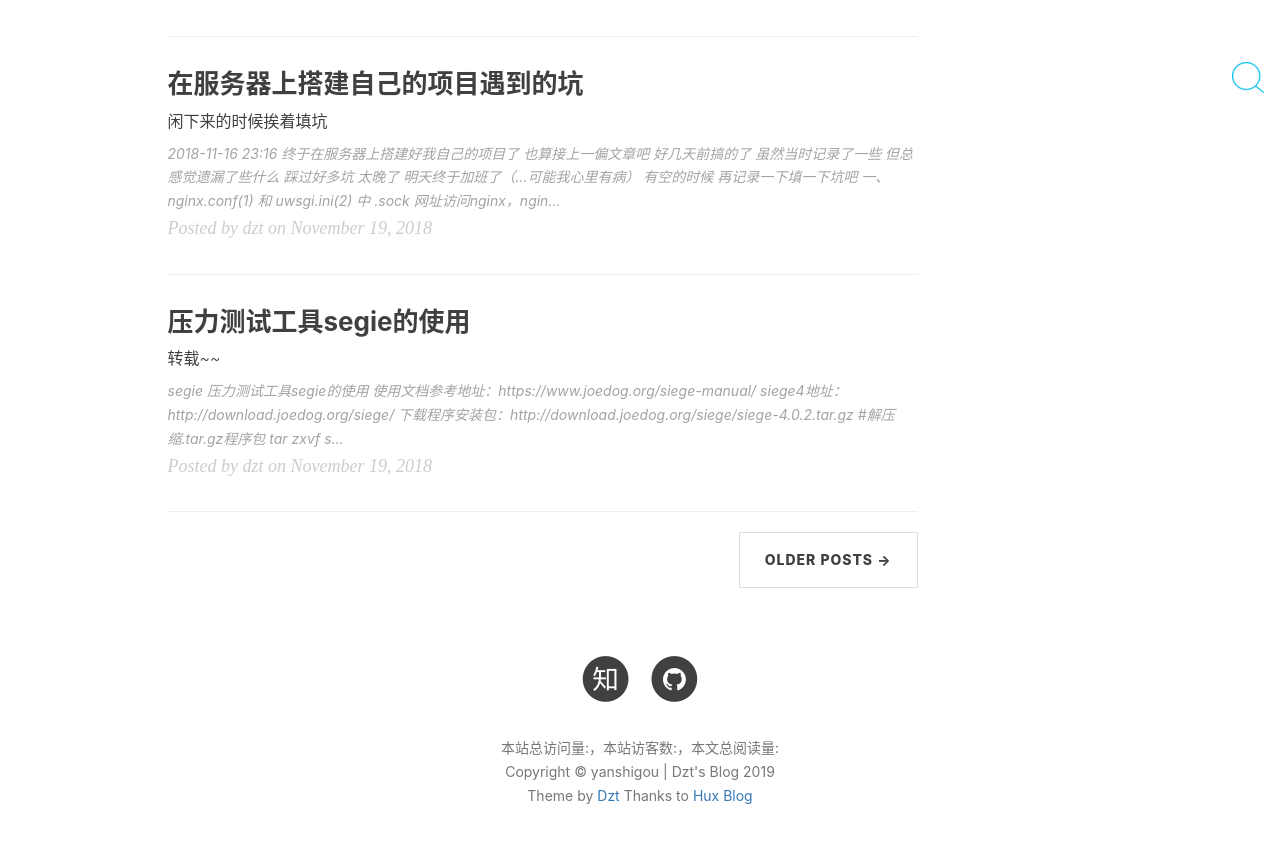
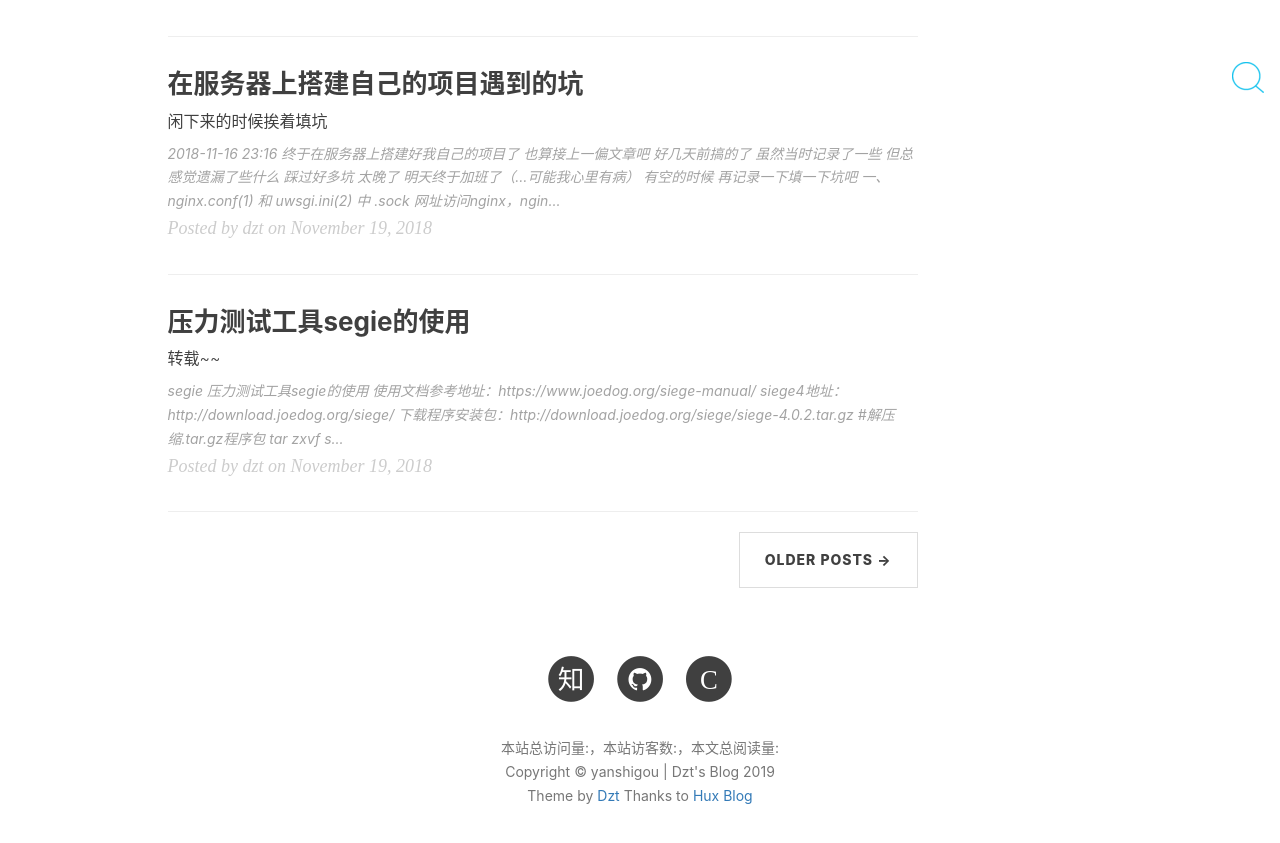
Before and after one commit to yanshigou/yanshigou.github.io, a Jekyll site: the page built from index.html, in a window 1280 px wide and 900 px high, scrolled down 2437 px. Shown: the top 843 px of the window. Built offline with Jekyll 4.4.1, drawn with Linux system fonts in a browser that asks for light colours; nearby versions of some CDN libraries; the list of posts is cut into pages by our own code; comment, search, counter and statistics services are not loaded.

Commit message:
添加CSDN

```diff
--- a/_includes/footer.html
+++ b/_includes/footer.html
@@ -68,6 +68,16 @@
                         </a>
                     </li>
                     {% endif %}
+					{% if site.CSDN_username %}
+					<li>
+					  <a target="_blank" href="http://blog.csdn.net/{{ site.CSDN_username }}">
+						<span class="fa-stack fa-lg">
+						  <i class="fa fa-circle fa-stack-2x"></i>
+						  <i class="fa fa-CSDN fa-stack-1x fa-inverse">C</i>
+						</span>
+					  </a>
+					</li>
+					{% endif %}
                     {% if site.linkedin_username %}
                     <li>
                         <a target="_blank" href="https://www.linkedin.com/in/{{ site.linkedin_username }}">
```
